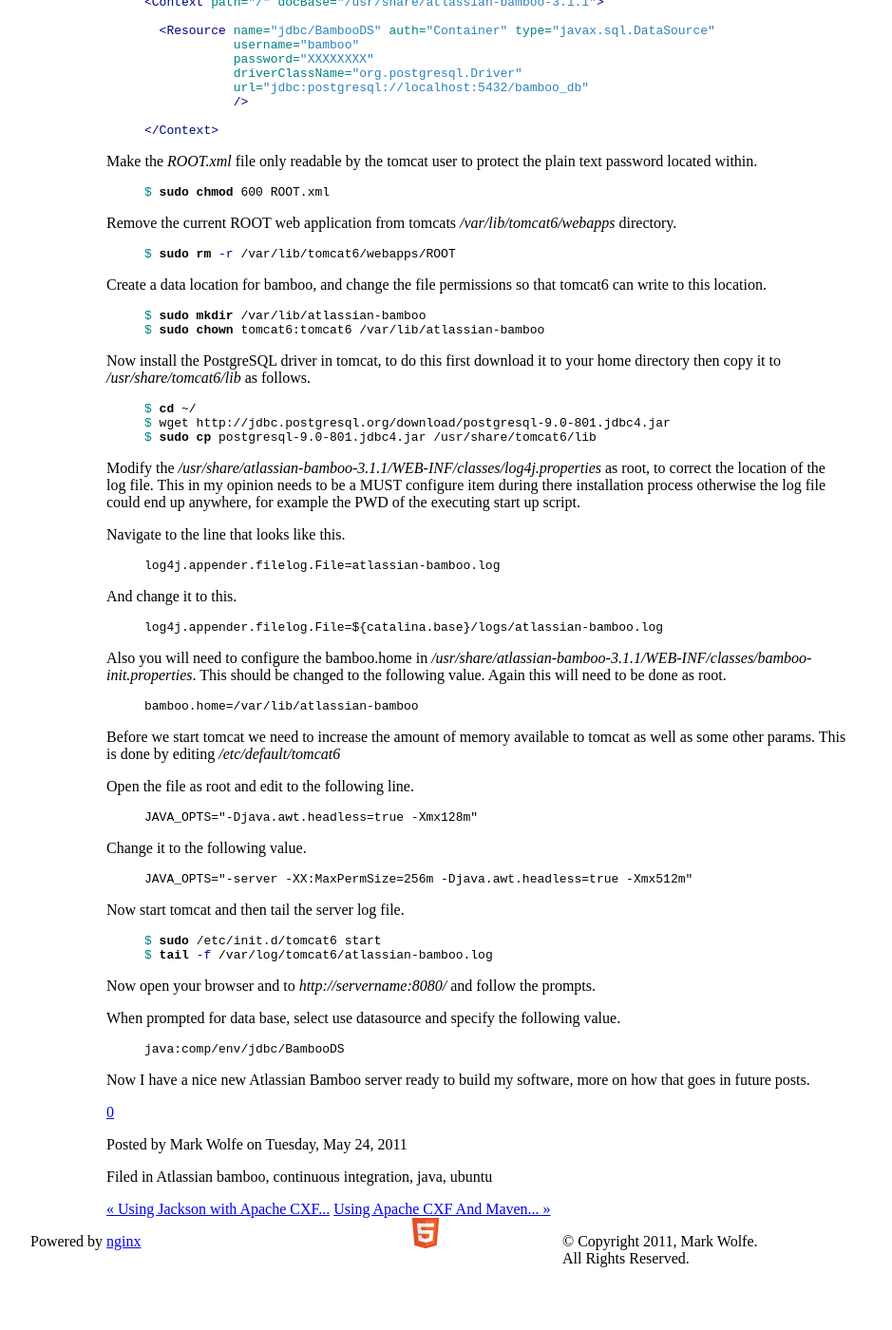
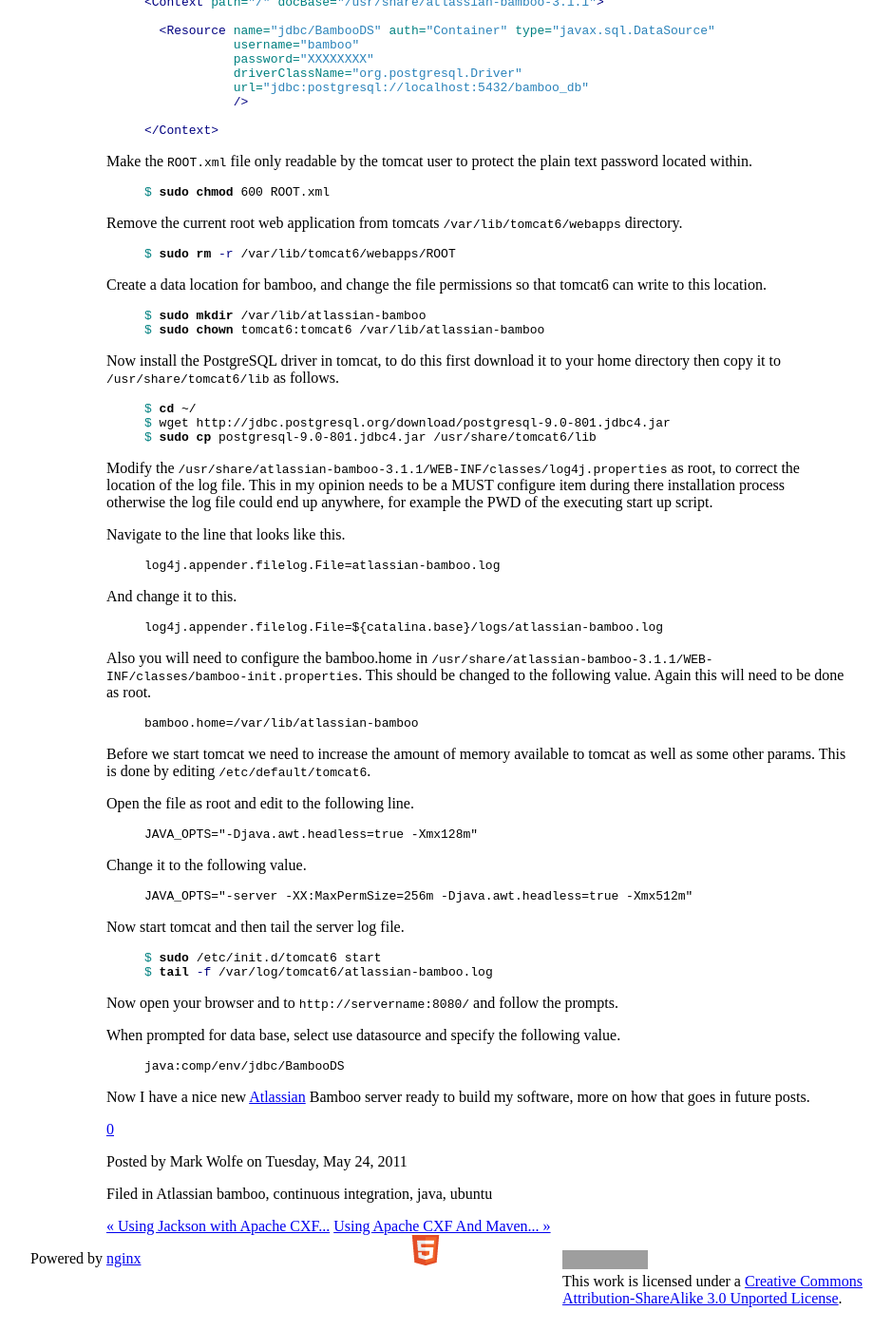
Before and after one commit to wolfeidau/wolfeidau_site, a Jekyll site: the page built from _posts/2011-05-24-howto-build-server-with-bamboo-and-ubuntu.md, in a window 1280 px wide and 1400 px high, scrolled down 1452 px. Shown: the whole window at 95% size, without its empty margins (138-1077 px from the left). Built offline with Jekyll 4.4.1, drawn with Linux system fonts in a browser that asks for light colours; some web fonts are replaced; comment, search, counter and statistics services are not loaded; before the commit the page ends 2810 px from its top, so only the background shows below that; some of the changed text lies outside the part shown; grey boxes are pictures that could not be loaded.

Commit message:
Bit of a tidy and some small enhancements.

```diff
--- a/_includes/sidebar.html
+++ b/_includes/sidebar.html
@@ -2,6 +2,9 @@
   <h3>About Me</h3>
   <p>I currently work as a systems administrator working with Linux, JavaEE related software and a wide variety of network equipment. I live in Melbourne, Australia.</p>
   <p>
+</div>
+<div>
+      <a href="http://fusion.google.com/add?source=atgs&feedurl=http%3A//feeds.feedburner.com/Wolfeidau"><img src="http://buttons.googlesyndication.com/fusion/add.gif" border="0" alt="Add to Google"></a>
 </div>
 <div>
   <h3>Recent Entries</h3>
@@ -18,6 +21,6 @@
     <li><a href="http://twitter.com/wolfeidau">Follow me on Twitter</a></li>
   </ul>
 </div>
-<div id="mozwidget">
+<div class="navwidget">
   <a href='https://developer.mozilla.org/en/JavaScript/Reference/Global_Objects/Array' title='JS Array sort'><img src='http://static.jsconf.us/promotejsv.gif' height='280' width='160' alt='JS Array sort'/></a>
 </div>
--- a/_layouts/default.html
+++ b/_layouts/default.html
@@ -23,7 +23,9 @@
           <p>// {{ site.description }}</p>
         </div>
         <nav class="grid_4">
-          <a href="http://feeds.feedburner.com/Wolfeidau"><img src="/images/feed-icon-28x28.png" alt="Atom Feed"></a>
+          <div>
+            <a href="http://feeds.feedburner.com/Wolfeidau"><img src="/images/feed-icon-28x28.png" alt="Atom Feed" border="0"></a>
+          </div>
         </nav>
         <div class="clear"></div><!-- clear -->
       </header>
@@ -52,7 +54,7 @@
           </a>
         </div>
         <div id="copyright" class="grid_5">
-          <p>{{ site.copyright }}</p>
+          <p><a rel="license" href="http://creativecommons.org/licenses/by-sa/3.0/"><img alt="Creative Commons License" style="border-width:0" src="http://i.creativecommons.org/l/by-sa/3.0/88x31.png" /></a><br />This work is licensed under a <a rel="license" href="http://creativecommons.org/licenses/by-sa/3.0/">Creative Commons Attribution-ShareAlike 3.0 Unported License</a>.</p>
         </div>
         <div class="clear"></div><!-- clear -->
       </footer>
@@ -69,7 +71,7 @@
 				document.write('<script charset="utf-8" type="text/javascript" src="http://disqus.com/forums/{{ site.disqus.id }}/get_num_replies.js' + query + '"></' + 'script>');
 			})();
 	</script>
-	<script type="text/javascript">
+	<!-- script type="text/javascript">
 		var gaJsHost = (("https:" == document.location.protocol) ? "https://ssl." : "http://www.");
 		document.write(unescape("%3Cscript src='" + gaJsHost + "google-analytics.com/ga.js' type='text/javascript'%3E%3C/script%3E"));
 		</script>
@@ -78,6 +80,6 @@
 			var pageTracker = _gat._getTracker("UA-10420512-2");
 			pageTracker._trackPageview();
 			} catch(err) {}
-		</script>
+		</script -->
   </body>
 </html>
--- a/_posts/2011-05-24-howto-build-server-with-bamboo-and-ubuntu.md
+++ b/_posts/2011-05-24-howto-build-server-with-bamboo-and-ubuntu.md
@@ -8,7 +8,7 @@
 
 I then spun up a clean [Ubuntu](http://www.ubuntu.com/) server running 10.04.02, yes old trusty Long Term Support release, and ran through the following steps.
 
-First install the Sun Java development kit, I use this in preference over OpenJDK at the moment for QA as it is what I normally deploy to for customers. To install this package we need to modify the _/etc/apt/sources.list_ and remove the comments at the start of the lines which include the partner repositories. These look as follows
+First install the Sun Java development kit, I use this in preference over OpenJDK at the moment for QA as it is what I normally deploy to for customers. To install this package we need to modify the `/etc/apt/sources.list` and remove the comments at the start of the lines which include the partner repositories. These look as follows
 {% highlight bash %}
 deb http://archive.canonical.com/ubuntu lucid partner
 deb-src http://archive.canonical.com/ubuntu lucid partner
@@ -48,7 +48,7 @@
 $ sudo apt-get install tomcat6
 {% endhighlight %}
 
-Rather than just popping the war file into _/var/lib/tomcat6/webapps_, I prefer to externalise the application by extracting the archive into it's own directory under _/var/lib_. I then configure tomcat to load the application from this location. This is done so that I can guarantee tomcat upgrade won't nuke or otherwise disturb my Bamboo installation.
+Rather than just popping the war file into `/var/lib/tomcat6/webapps`, I prefer to externalise the application by extracting the archive into it's own directory under `/var/lib`. I then configure tomcat to load the application from this location. This is done so that I can guarantee tomcat upgrade won't nuke or otherwise disturb my Bamboo installation.
 {% highlight bash %}
 $ sudo mkdir /usr/share/atlassian-bamboo-3.1.1
 $ cd /usr/share/atlassian-bamboo-3.1.1
@@ -65,12 +65,12 @@
 $ cd /var/lib/tomcat6/conf/Catalina/localhost
 {% endhighlight %}
 
-Backup the original _ROOT.xml_, being careful to preserve the permissions.
+Backup the original `ROOT.xml`, being careful to preserve the permissions.
 {% highlight bash %}
 $ sudo cp -ipv ROOT.xml ROOT.bak
 {% endhighlight %}
 
-Edit file named _ROOT.xml_ as root, I will be making my bamboo the ROOT application in this tomcat, in other words served at _http://myserver.com/_. Put the following content in this file. Note you also need to generate a password for your DB login and enter it where the XXXXXXXX is.
+Edit file named `ROOT.xml` as root, I will be making my bamboo the ROOT application in this tomcat, in other words served at `http://myserver.com/`. Put the following content in this file. Note you also need to generate a password for your DB login and enter it where the XXXXXXXX is.
 {% highlight xml %}
 <Context path="/" docBase="/usr/share/atlassian-bamboo-3.1.1">
 
@@ -84,13 +84,13 @@
 </Context>
 {% endhighlight %}
 
-Make the _ROOT.xml_ file only readable by the tomcat user to protect the plain text password located within.
+Make the `ROOT.xml` file only readable by the tomcat user to protect the plain text password located within.
 
 {% highlight bash %}
 $ sudo chmod 600 ROOT.xml
 {% endhighlight %}
 
-Remove the current ROOT web application from tomcats _/var/lib/tomcat6/webapps_ directory.
+Remove the current root web application from tomcats `/var/lib/tomcat6/webapps` directory.
 
 {% highlight bash %}
 $ sudo rm -r /var/lib/tomcat6/webapps/ROOT
@@ -102,14 +102,14 @@
 $ sudo chown tomcat6:tomcat6 /var/lib/atlassian-bamboo
 {% endhighlight %}
 
-Now install the PostgreSQL driver in tomcat, to do this first download it to your home directory then copy it to _/usr/share/tomcat6/lib_ as follows.
+Now install the PostgreSQL driver in tomcat, to do this first download it to your home directory then copy it to `/usr/share/tomcat6/lib` as follows.
 {% highlight bash %}
 $ cd ~/
 $ wget http://jdbc.postgresql.org/download/postgresql-9.0-801.jdbc4.jar
 $ sudo cp postgresql-9.0-801.jdbc4.jar /usr/share/tomcat6/lib
 {% endhighlight %}
 
-Modify the _/usr/share/atlassian-bamboo-3.1.1/WEB-INF/classes/log4j.properties_ as root, to correct the location of the log file. This in my opinion needs to be a MUST configure item during there installation process otherwise the log file could end up anywhere, for example the PWD of the executing start up script.
+Modify the `/usr/share/atlassian-bamboo-3.1.1/WEB-INF/classes/log4j.properties` as root, to correct the location of the log file. This in my opinion needs to be a MUST configure item during there installation process otherwise the log file could end up anywhere, for example the PWD of the executing start up script.
 
 Navigate to the line that looks like this.
 {% highlight text %}
@@ -121,12 +121,12 @@
 log4j.appender.filelog.File=${catalina.base}/logs/atlassian-bamboo.log
 {% endhighlight %}
 
-Also you will need to configure the bamboo.home in _/usr/share/atlassian-bamboo-3.1.1/WEB-INF/classes/bamboo-init.properties_. This should be changed to the following value. Again this will need to be done as root.
+Also you will need to configure the bamboo.home in `/usr/share/atlassian-bamboo-3.1.1/WEB-INF/classes/bamboo-init.properties`. This should be changed to the following value. Again this will need to be done as root.
 {% highlight text %}
 bamboo.home=/var/lib/atlassian-bamboo
 {% endhighlight %}
 
-Before we start tomcat we need to increase the amount of memory available to tomcat as well as some other params. This is done by editing _/etc/default/tomcat6_
+Before we start tomcat we need to increase the amount of memory available to tomcat as well as some other params. This is done by editing `/etc/default/tomcat6`.
 
 Open the file as root and edit to the following line.
 {% highlight text %}
@@ -144,11 +144,11 @@
 $ tail -f /var/log/tomcat6/atlassian-bamboo.log
 {% endhighlight %}
 
-Now open your browser and to _http://servername:8080/_ and follow the prompts.
+Now open your browser and to `http://servername:8080/` and follow the prompts.
 
 When prompted for data base, select use datasource and specify the following value.
 {% highlight text %}
 java:comp/env/jdbc/BambooDS
 {% endhighlight %}
 
-Now I have a nice new Atlassian Bamboo server ready to build my software, more on how that goes in future posts.
+Now I have a nice new [Atlassian](http://atlassian.com) Bamboo server ready to build my software, more on how that goes in future posts.
--- a/css/wolfeidau.scss
+++ b/css/wolfeidau.scss
@@ -27,13 +27,18 @@
 
 body {
   font-size: 14px;
-  line-height: 1.45em;
   font-family: "Droid Serif", Georgia, serif;
   color: $main-font-color;
+  line-height: 1.45em;
 }
 
 h2, h3, h4, h5, h6 {
   font-family: "Droid Sans", Arial, serif;
+}
+
+p code {
+  padding: 2px;
+  background-color: #E6F5F7;
 }
 
 header {
@@ -62,18 +67,9 @@
   text-decoration: none;
 }
 
-nav {
+nav div {
   text-align: right;
-}
-
-nav img {
-	margin: 18px 18px;
-}
-
-.feed {
-  margin-left: 3px;
-  padding: 0 0 0 19px;
-  background: url("../images/feed-icon-14x14.png") no-repeat 0 50%;
+  margin-top: 10px;
 }
 
 section[role="main"] {
@@ -84,7 +80,6 @@
   margin-bottom: 45px;
 }
 
-
 .entry-date {
   float: left;
   margin-left: -70px;
@@ -92,7 +87,7 @@
   text-align: center;
   text-transform: uppercase;
   background-color: $highlight-color;
-  color: #FFFFFF;
+  color: #E6F5F7;
   -webkit-border-radius: 5px;
   -moz-border-radius: 5px;
   border-radius: 5px;
@@ -170,8 +165,9 @@
   color: #A9C3CC;
 }
 
-#mozwidget {
+.navwidget {
 	padding-top: 10px;
+	padding-bottom: 10px;
 	text-align: center;
 }
 
```
Also changed, not shown: other parts of _posts/2011-05-24-howto-build-server-with-bamboo-and-ubuntu.md (+1 -1 lines), _posts/2011-05-26-using-apache-cxf-and-maven-with-a-proxy-server.md (+4 -4 lines).
